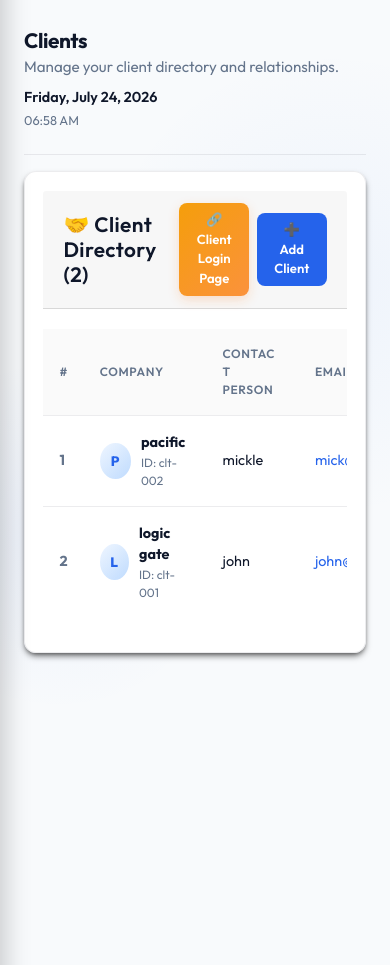
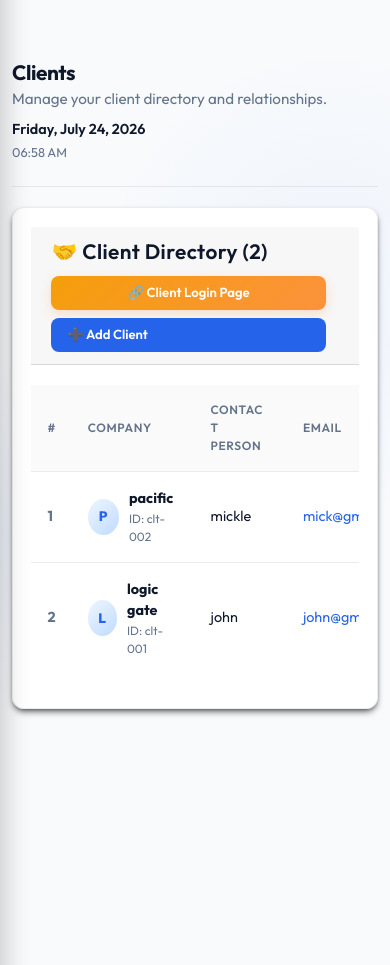
Before and after one commit to abi-kgb/myhrm, a Django app: page /admin-dashboard/clients/ in a window 390 px wide. Shown: the part 91-1056 px from the top of the page. Run offline with Django 5.2, Linux system fonts and the light colour scheme; a user stored in the database is signed in; data comes from the database, SQL or seed files in the repository; some libraries are stand-ins or nearby versions.

Commit message:
Fix navbar overlapping on Client Directory page and increase top hero padding for mobile views

```diff
--- a/employees/templates/employees/admin_base.html
+++ b/employees/templates/employees/admin_base.html
@@ -112,7 +112,7 @@
         }
         @media (max-width: 768px) {
             .stats-grid, .grid-cards { grid-template-columns: 1fr !important; }
-            .page-hero { flex-direction: column; align-items: flex-start; gap: 0.35rem; padding-top: 0.25rem !important; margin-top: 0 !important; margin-bottom: 1rem !important; }
+            .page-hero { flex-direction: column; align-items: flex-start; gap: 0.35rem; padding-top: 1.25rem !important; margin-top: 0.5rem !important; margin-bottom: 1.25rem !important; }
             .hero-time-wrapper { text-align: left; margin-top: 0.15rem; width: 100%; }
             .table-container { overflow-x: auto; }
             table { min-width: 600px; }
@@ -121,12 +121,12 @@
             .profile-card { flex-direction: column; text-align: center; }
             .tab-buttons { flex-wrap: wrap; }
             .tab-button { flex: 1 1 40%; text-align: center; justify-content: center; }
-            .page-content { padding: 0.75rem 0.75rem 1.5rem 0.75rem !important; }
+            .page-content { padding-top: 1.25rem !important; }
         }
         @media (max-width: 480px) {
             .navbar { padding: 0.95rem 0.75rem 0.5rem 0.75rem !important; }
-            .page-content { padding-top: 0.75rem !important; }
-            .page-hero { padding-top: 0.25rem !important; margin-bottom: 1rem !important; }
+            .page-content { padding-top: 1.25rem !important; }
+            .page-hero { padding-top: 1.25rem !important; margin-bottom: 1.25rem !important; }
             .hero-time-wrapper { text-align: left; font-size: 0.85rem; }
             .btn-action, .fab-add { font-size: 0.8rem; padding: 0.5rem; }
             h1, h2 { font-size: 1.3rem !important; }
--- a/employees/templates/employees/clients.html
+++ b/employees/templates/employees/clients.html
@@ -38,9 +38,9 @@
 
     <!-- Clients Table -->
     <div class="card">
-        <div class="card-header" style="display:flex; justify-content:space-between; align-items:center;">
+        <div class="card-header" style="display:flex; justify-content:space-between; align-items:center; flex-wrap:wrap; gap:0.75rem;">
             <h2 class="card-title">🤝 Client Directory ({{ clients|length }})</h2>
-            <div style="display:flex; gap:0.5rem; align-items:center;">
+            <div style="display:flex; gap:0.5rem; align-items:center; flex-wrap:wrap;">
                 <a href="{% url 'client_login' %}" target="_blank" class="btn-submit" style="padding:0.45rem 1rem; font-size:0.82rem; text-decoration:none; background:linear-gradient(135deg,var(--warning),#fb923c); box-shadow:0 4px 12px rgba(249,115,22,0.2);">🔗 Client Login Page</a>
                 <button onclick="openAddClientModal()" class="btn-submit" style="padding:0.45rem 1rem; font-size:0.82rem; display:flex; align-items:center; gap:0.4rem;">
                     ➕ Add Client
```
